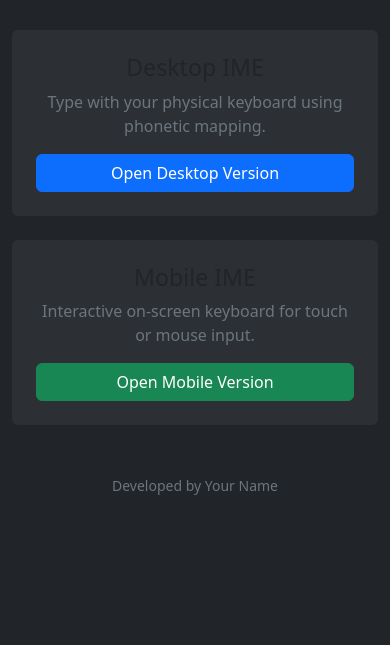
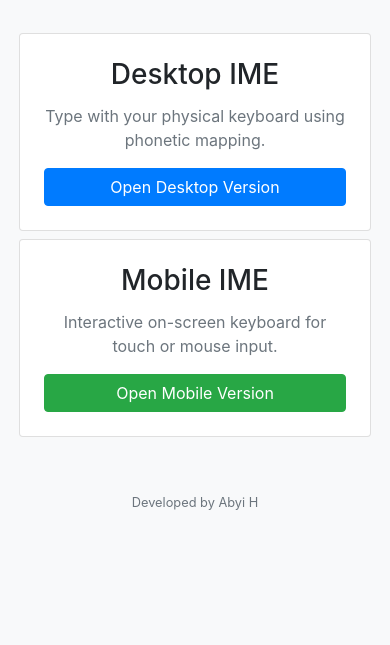
Before and after one commit to abyih/web-ime, a plain HTML site: page index.html in a window 390 px wide. Shown: the part 199-844 px from the top of the page. Drawn offline with nearby package versions, Linux system fonts and the light colour scheme.

Commit message:
fix:spacing-between-cards-on-mobile-view-on-index-page

```diff
--- a/index.html
+++ b/index.html
@@ -4,37 +4,25 @@
     <meta charset="UTF-8" />
     <meta name="viewport" content="width=device-width, initial-scale=1.0" />
     <title>Geez Web IME</title>
-    <link
-      rel="stylesheet"
-      href="https://cdn.jsdelivr.net/npm/bootstrap@5.3.0/dist/css/bootstrap.min.css"
-    />
+    <link rel="stylesheet" href="desktop_ime/assets/css/bootstrap.min.css" />
     <style>
       body {
-        background-color: #212529;
-        color: white;
         display: flex;
         align-items: center;
         justify-content: center;
         height: 100vh;
       }
-      .card {
-        background-color: #2c3034;
-        border: none;
-        transition: transform 0.2s;
-      }
-      .card:hover {
-        transform: translateY(-5px);
-      }
     </style>
   </head>
-  <body>
-    <div class="container text-center">
+  <body class="bg-light">
+    <div class="container text-center py-5">
       <h1 class="mb-5">Geez Web IME</h1>
-      <div class="row justify-content-center g-4">
-        <div class="col-md-5">
-          <div class="card p-4 h-100">
-            <h3>Desktop IME</h3>
-            <p class="text-secondary">
+      <div class="row justify-content-center">
+        <div class="col-md-5 m-1">
+          <div class="card h-100 shadow-sm">
+            <div class="card-body d-flex flex-column p-4">
+              <h3 class="card-title">Desktop IME</h3>
+              <p class="card-text text-secondary">
                 Type with your physical keyboard using phonetic mapping.
               </p>
               <a href="desktop_ime/index.html" class="btn btn-primary mt-auto"
@@ -42,10 +30,12 @@
               >
             </div>
           </div>
-        <div class="col-md-5">
-          <div class="card p-4 h-100">
-            <h3>Mobile IME</h3>
-            <p class="text-secondary">
+        </div>
+        <div class="col-md-5 m-1">
+          <div class="card h-100 shadow-sm">
+            <div class="card-body d-flex flex-column p-4">
+              <h3 class="card-title">Mobile IME</h3>
+              <p class="card-text text-secondary">
                 Interactive on-screen keyboard for touch or mouse input.
               </p>
               <a href="mobile_ime/index.html" class="btn btn-success mt-auto"
@@ -54,8 +44,9 @@
             </div>
           </div>
         </div>
+      </div>
       <footer class="mt-5 text-secondary">
-        <small>Developed by Your Name</small>
+        <small>Developed by Abyi H</small>
       </footer>
     </div>
   </body>
```
Lines whose indentation alone changed are shown as unchanged.
